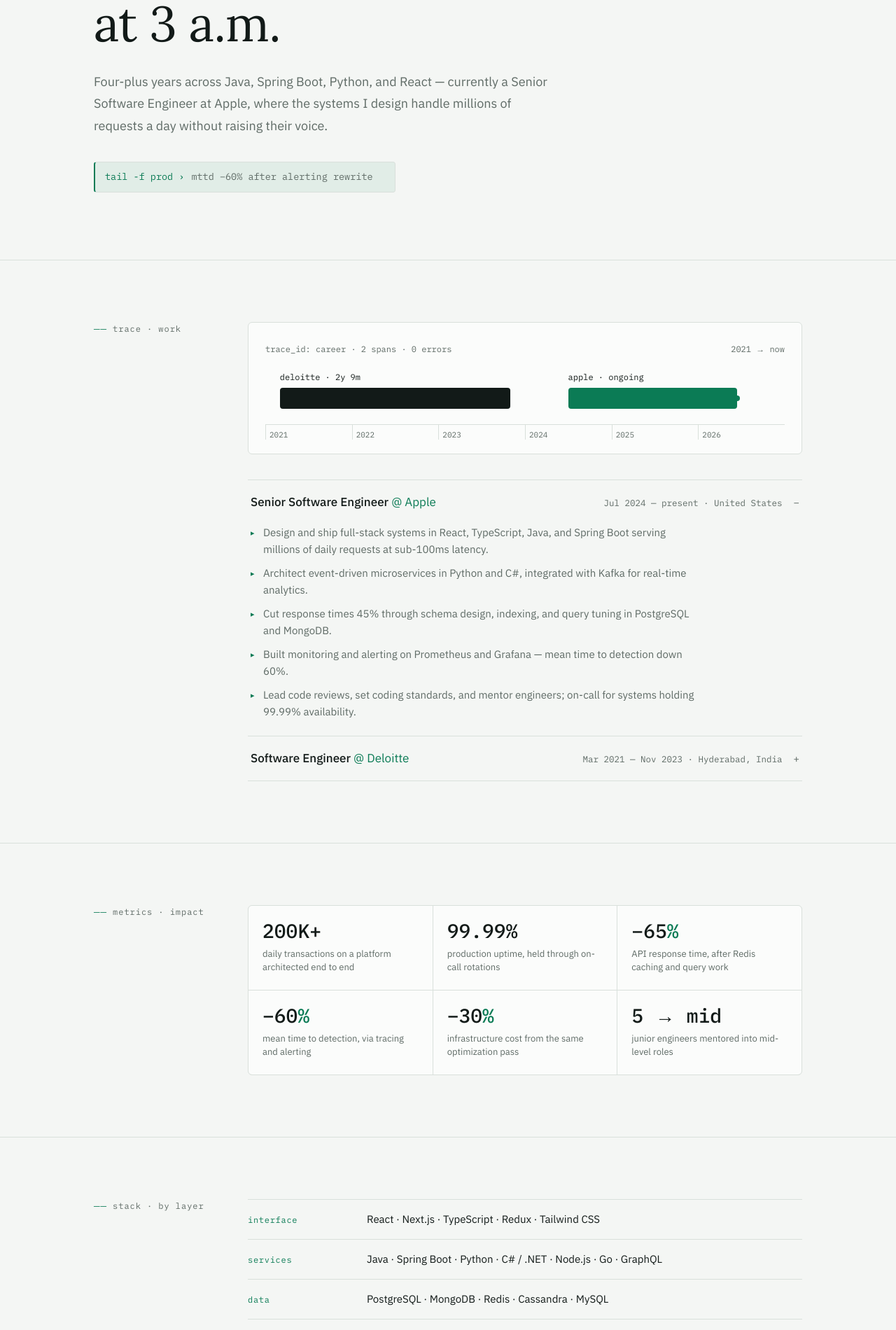
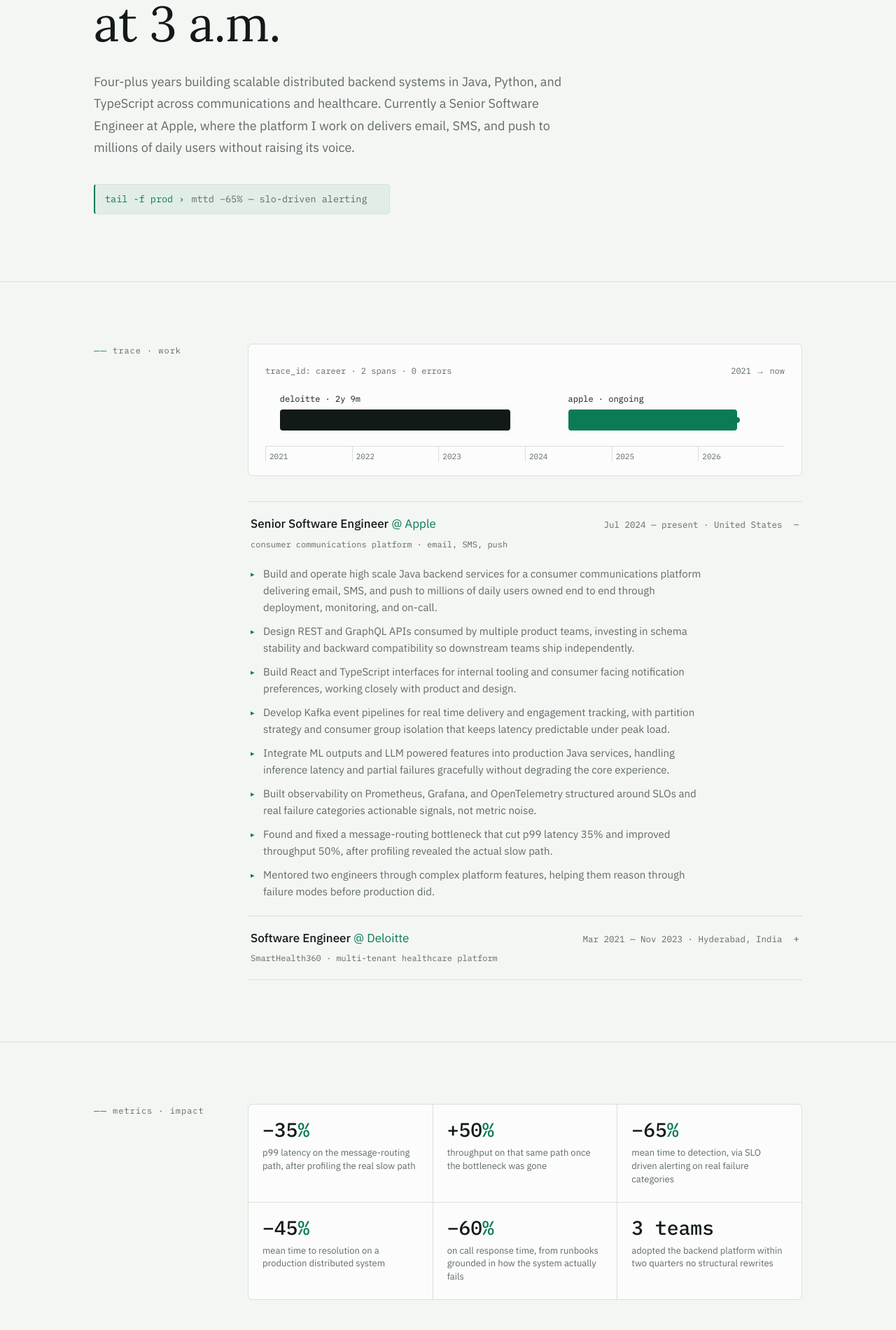
Before and after one commit to maheshnarne2002/portfolio, a Next.js app: page / in a window 1280 px wide. Shown: the part 460-2360 px from the top of the page at 70% size. Built offline with nearby package versions, Linux system fonts and the light colour scheme.

Commit message:
Redesign portfolio: new theme, trace timeline, layout

```diff
--- a/app/layout.jsx
+++ b/app/layout.jsx
@@ -24,9 +24,9 @@
 })
 
 export const metadata = {
-  title: 'Mahesh Babu Narne | Software Engineer',
+  title: 'Mahesh Babu Narne | Senior Software Engineer',
   description:
-    'Software engineer building fast, observable distributed systems — Java, Spring Boot, React, and cloud-native architectures.',
+    'Senior software engineer building scalable distributed backend systems — Java, Python, TypeScript, Kafka, and cloud-native architectures across communications and healthcare.',
 }
 
 export default function RootLayout({ children }) {
--- a/app/page.jsx
+++ b/app/page.jsx
@@ -14,15 +14,18 @@
     period: 'Mar 2021 — Nov 2023',
     duration: '2y 9m',
     location: 'Hyderabad, India',
+    project: 'SmartHealth360 · multi-tenant healthcare platform',
     left: 2.8,
     width: 44.4,
     active: false,
     bullets: [
-      'Built full-stack enterprise applications with React, Java, Spring Boot, and PostgreSQL, scaling to 100K+ concurrent users.',
-      'Designed RESTful APIs and microservices in Python and C# for business-critical data.',
-      'Shipped real-time Kafka pipelines processing millions of events daily.',
-      'Containerized services with Docker and automated CI/CD with Jenkins and GitHub Actions — deployment time down 70%.',
-      'Held the line on quality: JUnit, Mockito, and Jest with 85% coverage; mentored junior developers along the way.',
+      'Built Java and Spring Boot services for SmartHealth360, a multi-tenant healthcare platform on AWS, where data correctness and compliance shaped architecture from day one.',
+      'Designed REST APIs and data models for patient facing and clinical workflows, translating requirements with product owners and clinical stakeholders.',
+      'Developed Kafka event pipelines processing millions of clinical and operational events per day, with partition and consumer group design that held ordering under variable load.',
+      'Tuned PostgreSQL and MongoDB schemas plus Redis caching for multi tenant workloads, keeping query performance predictable as data and concurrency scaled.',
+      'Built React components for clinical management workflows across the full stack correct for real healthcare scenarios, not just acceptance criteria.',
+      'Traced on call incidents through distributed logs and metrics to root cause, cutting recurring incidents 40% over a year.',
+      'Coordinated 10+ quarterly releases in Agile squads learning that aligning on interface contracts before implementation mattered more than the execution itself.',
     ],
   },
   {
@@ -32,15 +35,19 @@
     period: 'Jul 2024 — present',
     duration: 'ongoing',
     location: 'United States',
+    project: 'consumer communications platform · email, SMS, push',
     left: 58.3,
     width: 32.6,
     active: true,
     bullets: [
-      'Design and ship full-stack systems in React, TypeScript, Java, and Spring Boot serving millions of daily requests at sub-100ms latency.',
-      'Architect event-driven microservices in Python and C#, integrated with Kafka for real-time analytics.',
-      'Cut response times 45% through schema design, indexing, and query tuning in PostgreSQL and MongoDB.',
-      'Built monitoring and alerting on Prometheus and Grafana — mean time to detection down 60%.',
-      'Lead code reviews, set coding standards, and mentor engineers; on-call for systems holding 99.99% availability.',
+      'Build and operate high scale Java backend services for a consumer communications platform delivering email, SMS, and push to millions of daily users owned end to end through deployment, monitoring, and on-call.',
+      'Design REST and GraphQL APIs consumed by multiple product teams, investing in schema stability and backward compatibility so downstream teams ship independently.',
+      'Build React and TypeScript interfaces for internal tooling and consumer facing notification preferences, working closely with product and design.',
+      'Develop Kafka event pipelines for real time delivery and engagement tracking, with partition strategy and consumer group isolation that keeps latency predictable under peak load.',
+      'Integrate ML outputs and LLM powered features into production Java services, handling inference latency and partial failures gracefully without degrading the core experience.',
+      'Built observability on Prometheus, Grafana, and OpenTelemetry structured around SLOs and real failure categories actionable signals, not metric noise.',
+      'Found and fixed a message-routing bottleneck that cut p99 latency 35% and improved throughput 50%, after profiling revealed the actual slow path.',
+      'Mentored two engineers through complex platform features, helping them reason through failure modes before production did.',
     ],
   },
 ];
@@ -48,44 +55,43 @@
 const YEARS = [2021, 2022, 2023, 2024, 2025, 2026];
 
 const LOG_LINES = [
-  'p99 latency 92ms — within budget',
-  'uptime 99.99% over trailing 365d',
-  'mttd −60% after alerting rewrite',
-  'api response −65% via redis caching',
-  'deploy time −70% — ci/cd overhaul',
+  'p99 latency −35% after routing fix',
+  'throughput +50% on message path',
+  'mttd −65% — slo-driven alerting',
+  'mttr −45% — runbooks that match reality',
+  'on-call response −60% this quarter',
   '0 paged engineers tonight. good.',
 ];
 
 const METRICS = [
-  { value: '200K+', label: 'daily transactions on a platform architected end to end' },
-  { value: '99.99%', label: 'production uptime, held through on-call rotations' },
-  { value: ['−65', '%'], label: 'API response time, after Redis caching and query work' },
-  { value: ['−60', '%'], label: 'mean time to detection, via tracing and alerting' },
-  { value: ['−30', '%'], label: 'infrastructure cost from the same optimization pass' },
-  { value: '5 → mid', label: 'junior engineers mentored into mid-level roles' },
+  { value: ['−35', '%'], label: 'p99 latency on the message-routing path, after profiling the real slow path' },
+  { value: ['+50', '%'], label: 'throughput on that same path once the bottleneck was gone' },
+  { value: ['−65', '%'], label: 'mean time to detection, via SLO driven alerting on real failure categories' },
+  { value: ['−45', '%'], label: 'mean time to resolution on a production distributed system' },
+  { value: ['−60', '%'], label: 'on call response time, from runbooks grounded in how the system actually fails' },
+  { value: '3 teams', label: 'adopted the backend platform within two quarters no structural rewrites' },
 ];
 
 const STACK = [
-  { layer: 'interface', items: 'React · Next.js · TypeScript · Redux · Tailwind CSS' },
-  { layer: 'services', items: 'Java · Spring Boot · Python · C# / .NET · Node.js · Go · GraphQL' },
-  { layer: 'data', items: 'PostgreSQL · MongoDB · Redis · Cassandra · MySQL' },
-  { layer: 'messaging', items: 'Kafka · RabbitMQ · event-driven architecture' },
-  { layer: 'infrastructure', items: 'AWS · Azure · Docker · Kubernetes · Terraform · GitHub Actions' },
-  { layer: 'observability', items: 'Prometheus · Grafana · ELK · distributed tracing' },
-  { layer: 'quality', items: 'JUnit · Mockito · Jest · React Testing Library · Selenium' },
+  { layer: 'interface', items: 'React · Angular · TypeScript · component architecture' },
+  { layer: 'services', items: 'Java · Spring Boot · Python · Kotlin · C# · REST · GraphQL · gRPC' },
+  { layer: 'data', items: 'PostgreSQL · MySQL · MongoDB · DynamoDB · Redis · Elasticsearch' },
+  { layer: 'messaging', items: 'Apache Kafka · SQS · event-driven pipelines · async processing' },
+  { layer: 'infrastructure', items: 'AWS · Azure · GCP · Kubernetes · Docker · Terraform · CI/CD' },
+  { layer: 'observability', items: 'Prometheus · Grafana · OpenTelemetry · distributed tracing · SLOs' },
+  { layer: 'ai / automation', items: 'LLM integration · agentic workflows · ML feature integration · Claude Code' },
 ];
 
 const CERTS = [
+  { name: 'Microsoft Azure Solutions Architect', tag: 'expert' },
+  { name: 'Microsoft DevOps Engineer', tag: 'expert' },
   { name: 'AWS Certified Solutions Architect', tag: 'associate' },
-  { name: 'Microsoft Azure Developer', tag: 'associate' },
-  { name: 'Oracle Java SE 11 Developer', tag: 'professional' },
   { name: 'Certified Kubernetes Administrator', tag: 'cka' },
-  { name: 'Meta Front-End Developer', tag: 'professional cert' },
 ];
 
 const EDUCATION = [
   { name: 'M.S. — University of Central Missouri', tag: 'warrensburg, mo' },
-  { name: 'B.Tech — GITAM University', tag: 'andhra pradesh, in' },
+  { name: 'B.Tech — GITAM University', tag: 'andhra pradesh, india' },
 ];
 
 /* ── Small helpers ───────────────────────────── */
@@ -158,7 +164,7 @@
         <header className="shell" style={{ padding: '170px 24px 96px' }}>
           <Reveal>
             <p className="section-label" style={{ marginBottom: 28 }}>
-              mahesh babu narne · software engineer
+              mahesh babu narne · senior software engineer · overland park, ks
             </p>
           </Reveal>
           <Reveal delay={0.08}>
@@ -171,9 +177,10 @@
           </Reveal>
           <Reveal delay={0.16}>
             <p className="prose-lg muted" style={{ marginTop: 28 }}>
-              Four-plus years across Java, Spring Boot, Python, and React — currently a
-              Senior Software Engineer at Apple, where the systems I design handle
-              millions of requests a day without raising their voice.
+              Four-plus years building scalable distributed backend systems in Java,
+              Python, and TypeScript across communications and healthcare. Currently a
+              Senior Software Engineer at Apple, where the platform I work on delivers
+              email, SMS, and push to millions of daily users without raising its voice.
             </p>
           </Reveal>
           <Reveal delay={0.24}>
@@ -246,6 +253,13 @@
                 >
                   <span className="role">
                     {s.role} <span className="company">@ {s.company}</span>
+                    <br />
+                    <span
+                      className="mono"
+                      style={{ fontSize: 12, color: 'var(--muted)', fontWeight: 400 }}
+                    >
+                      {s.project}
+                    </span>
                   </span>
                   <span className="period">
                     {s.period} · {s.location}
@@ -373,14 +387,20 @@
               <a href="mailto:narnemaheshbabu11@gmail.com" className="contact-link">
                 narnemaheshbabu11@gmail.com
               </a>
-              <a href="tel:+19132499980" className="contact-link">
-                +1 913 249 9980
+            </div>
+            <div style={{ marginTop: 20, display: 'flex', gap: 28 }}>
+              <a
+                href="https://www.linkedin.com/in/maheshswe"
+                target="_blank"
+                rel="noopener noreferrer"
+                className="contact-link"
+              >
+                linkedin ↗
               </a>
             </div>
-            <div style={{ marginTop: 20, display: 'flex', gap: 28 }}>
-              <a href="#" className="contact-link">github ↗</a>
-              <a href="#" className="contact-link">linkedin ↗</a>
-            </div>
+            <p className="mono muted" style={{ marginTop: 24, fontSize: 13 }}>
+              Open to relocation
+            </p>
           </Reveal>
         </Section>
 
```
